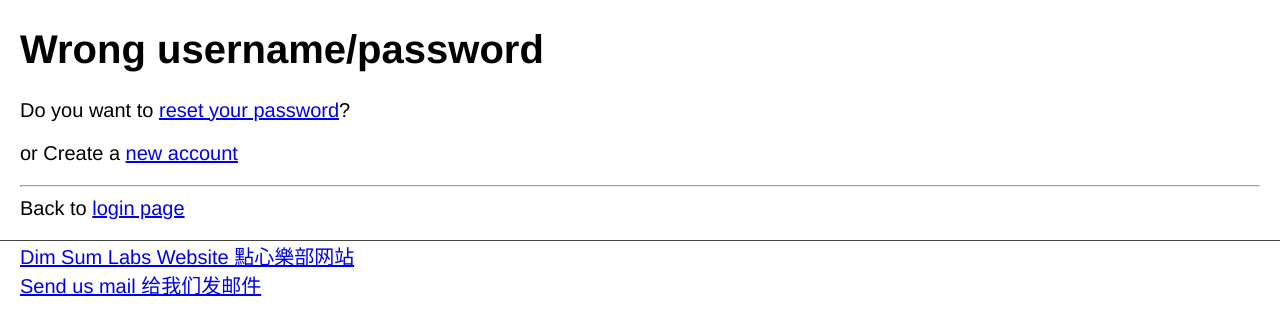
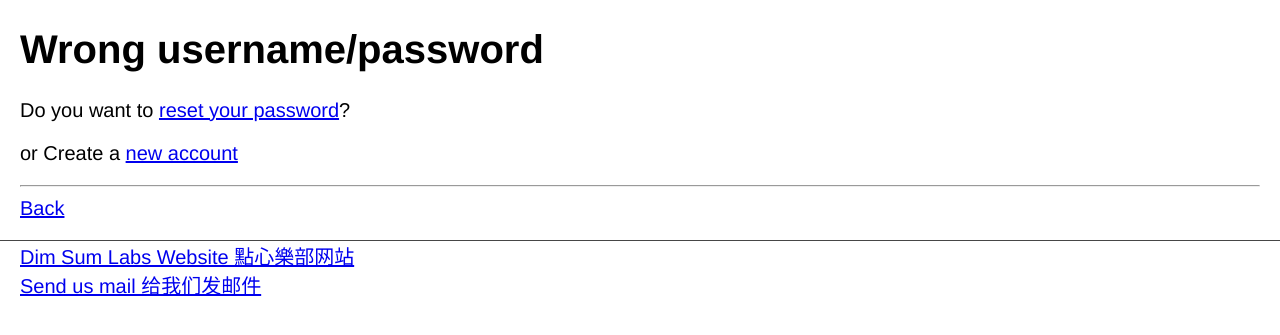
Before and after one commit to dimsumlabs/hackman, a Django app: template hackman/templates/login_bad.jinja2 in a window 1280 px wide. Shown: the part 42-377 px from the top of the page. Run offline with Django 3.2, Linux system fonts and the light colour scheme; the template is opened without the code that fills it, so the values that code supplies are empty; parts of the project's set-up code (start-up, migrations or seed data) failed here and were passed over.

Commit message:
Make the bad login 'back' option actually just go back

```diff
--- a/hackman/templates/login_bad.jinja2
+++ b/hackman/templates/login_bad.jinja2
@@ -11,6 +11,6 @@
     </p>
 
   <hr />
-  Back to <a href="{% url 'login' %}">login page</a>
+  <a href="javascript:window.history.back()">Back</a>
 
 {% endblock %}
```
